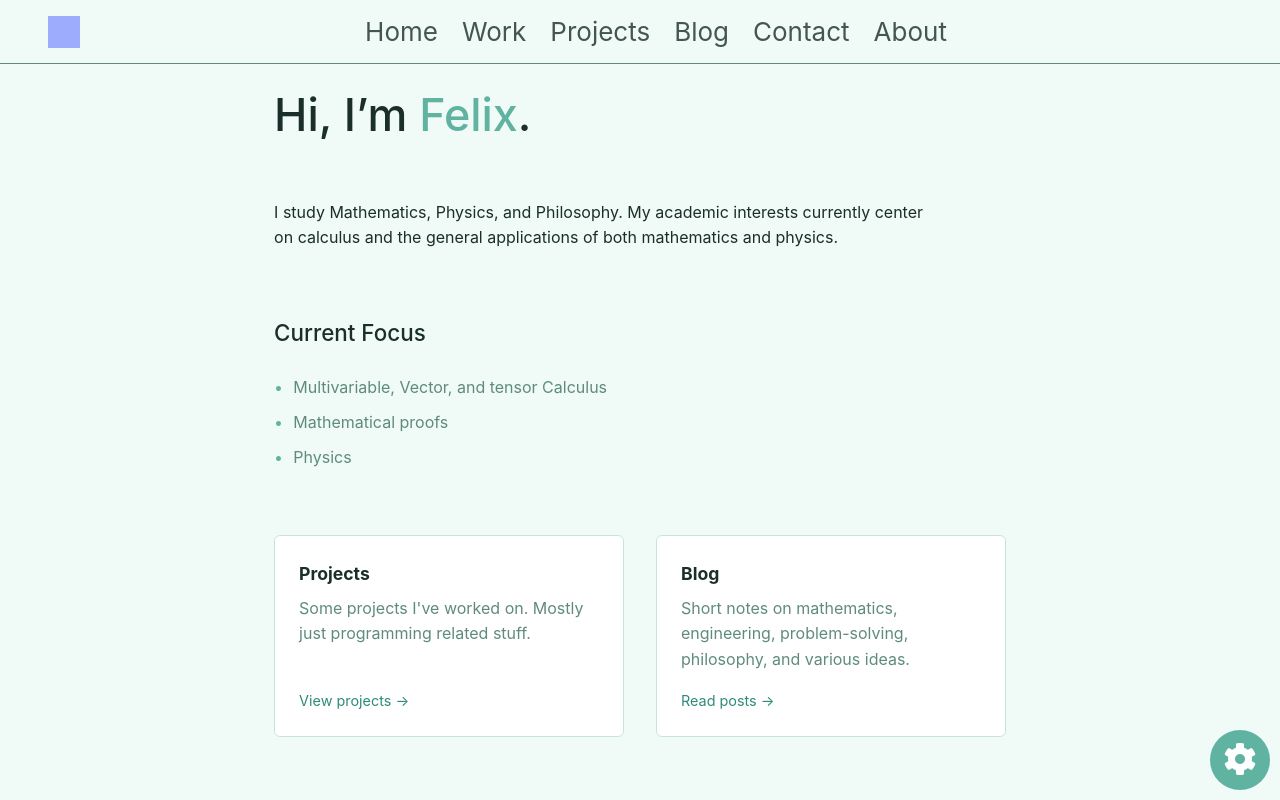
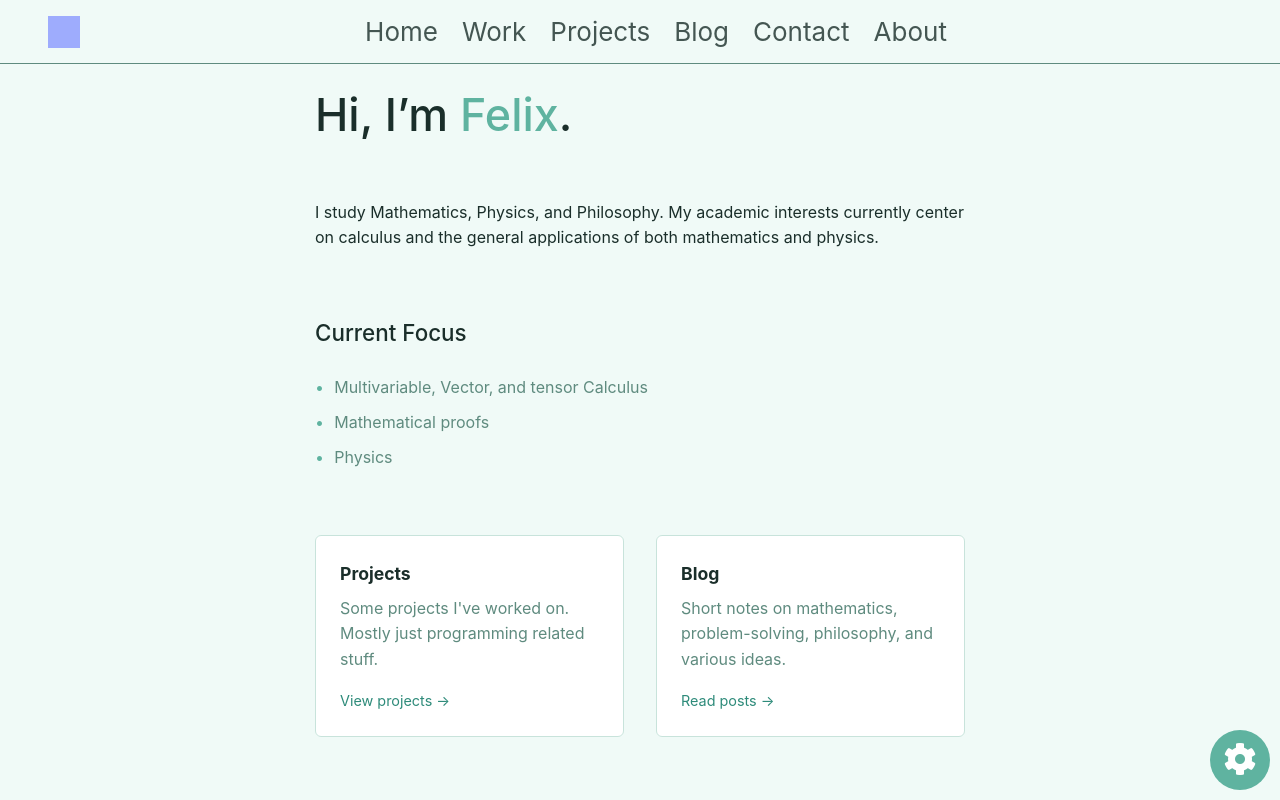
Before and after one commit to CinnamonExpresso/developer-portfolio, a React (Vite) app: page / in a window 1280 px wide. Shown: the top 800 px of the page. Built offline with nearby package versions, Linux system fonts and the light colour scheme; grey boxes are pictures that could not be loaded.

Commit message:
updated stuff

```diff
--- /dev/null
+++ b/src/components/main/projectCard.tsx
@@ -0,0 +1,32 @@
+const ProjectCard = ({
+  title,
+  desc,
+  type,
+  link,
+  other_info
+}: {
+  title: string;
+  desc: string;
+  type: string;
+  link: string;
+  other_info?: string[];
+}) => {
+  return (
+    <a href={`https://${link}`}>
+      <div className="project-card">
+        <h2>{title}</h2>
+        <p>{desc}</p>
+        <div className="project-types">
+          <span className="project-tag">{type}{other_info && " • "}</span>
+          {other_info &&
+            <div className="project-additional-types">
+              {other_info.map((item, i) => <span className="project-tag" key={i}>{item}</span>)}
+            </div>
+          }
+        </div>
+      </div>
+    </a>
+  );
+};
+
+export default ProjectCard;
--- a/src/components/misc/settingsBtn.tsx
+++ b/src/components/misc/settingsBtn.tsx
@@ -49,7 +49,7 @@ const SettingsButton = () => {
           <h1>Settings</h1>
           {Array({ title: "Theme", icon: "brush" }).map((item, i) => {
             return (
-              <SettingsGuiBtn key={`setting-btn-${i}`} opt_state={theme} opt_cb={setTheme} opt={["vanillia", "mint", "pink", "white", "midnight"]} title={item.title} icon={item.icon} />
+              <SettingsGuiBtn key={`setting-btn-${i}`} opt_state={theme} opt_cb={setTheme} opt={["vanillia", "mint", "white", "midnight"]} title={item.title} icon={item.icon} />
             )
           })
           }
--- a/src/pages/aboutPage.tsx
+++ b/src/pages/aboutPage.tsx
@@ -37,7 +37,7 @@ export default function AboutPage() {
               title="Education"
               lst={[
                 "Bachleor of Science in Mathematics, minor in Physics (Honors) 2024 – 2027",
-                "Bachelor of Arts in Philosophy 2024 – 2027"
+                "Bachelor of Arts in Philosophy (Honors) 2024 – 2027"
               ]}
             />
             <SmallLst
@@ -80,7 +80,7 @@ export default function AboutPage() {
               title="Other"
               lst={[
                 "Professional writing (Technical & Scientific)",
-                "Microsoft Office",
+                "Microsoft Office (5 years)",
                 "Canva",
                 "Linux"
               ]}
@@ -89,8 +89,7 @@ export default function AboutPage() {
               title="Languages"
               lst={[
                 "English (native)",
-                "French (beginner)",
-                "Chinese (beginner)"
+                "Spanish (beginner)"
               ]}
             />
           </div>
--- a/src/pages/homePage.tsx
+++ b/src/pages/homePage.tsx
@@ -31,7 +31,7 @@ export default function HomePage() {
           <div className="featured-card">
             <h3>Blog</h3>
             <p>
-              Short notes on mathematics, engineering, problem-solving, philosophy, and
+              Short notes on mathematics, problem-solving, philosophy, and
               various ideas.
             </p>
             <a href="/blog">Read posts →</a>
--- a/src/pages/projectPage.tsx
+++ b/src/pages/projectPage.tsx
@@ -1,42 +1,12 @@
 
-const ProjectCard = ({
-  title,
-  desc,
-  type,
-  link,
-  other_info
-}: {
-  title: string;
-  desc: string;
-  type: string;
-  link: string;
-  other_info?: string[];
-}) => {
-  return (
-    <a href={`https://${link}`}>
-      <div className="project-card">
-        <h2>{title}</h2>
-        <p>{desc}</p>
-        <div className="project-types">
-          <span className="project-tag">{type}{other_info && " • "}</span>
-          {other_info &&
-            <div className="project-additional-types">
-              {other_info.map((item, i) => <span className="project-tag" key={i}>{item}</span>)}
-            </div>
-          }
-        </div>
-      </div>
-    </a>
-  );
-};
-
+import ProjectCard from "../components/main/projectCard";
 export default function ProjectPage() {
   return (
     <div className="page">
       <header className="page-header">
         <h1>Projects</h1>
         <p className="page-subtitle">
-          Here one can find a selection of my projects; It includes various programming, engineering, mathematical, and physics related projects (though it's not a complete list).
+          Here you can find a selection of my projects; It includes various programming, engineering, mathematical, and physics related projects (though it's not a complete list).
         </p>
       </header>
 
--- a/src/pages/publishedWorkPage.tsx
+++ b/src/pages/publishedWorkPage.tsx
@@ -1,9 +1,12 @@
 export default function PublishedWorkPage(){
     return(
         <div className="container home">
-            <section>
-                <h1>Coming soon</h1>
-            </section>
+      <header className="page-header">
+        <h1>Published Work</h1>
+        <p className="page-subtitle">
+          Coming soon
+        </p>
+      </header>
         </div>
     )
 };
--- a/src/styles/index.css
+++ b/src/styles/index.css
@@ -90,20 +90,6 @@ body,
   --soft-border: #1a1a1a !important;
   --scroll-bar-black: #e6e6e6  !important;
   color: #1a1a1a !important;
-}
-
-[data-theme="pink"] {
-  --midnight-black: #fff5f8 !important;
-  --white-font-color: #2d1b2c !important;
-  --gray-font-color-2: #8a6b7c !important;
-  --burple-font-color: #d973b0 !important;
-  --burple-dark-font-color: #c55a9a !important;
-  --purple-font-color: #e88bc7 !important;
-  --second-purple-font-color: #d46aa8 !important;
-  --soft-border: #f0cfdf !important;
-  --scroll-bar-black: #f7dfea !important;
-  background-color: #fff5f8 !important;
-  color: #2d1b2c !important;
 }
 
 [data-theme="mint"] {
@@ -921,6 +907,8 @@ body {
 .home-equation span {
   transition: opacity 0.4s ease;
 }
+/*=========Published work page===========*/
+
 
 /*=========Base components===========*/
 .toggle-container {
```
